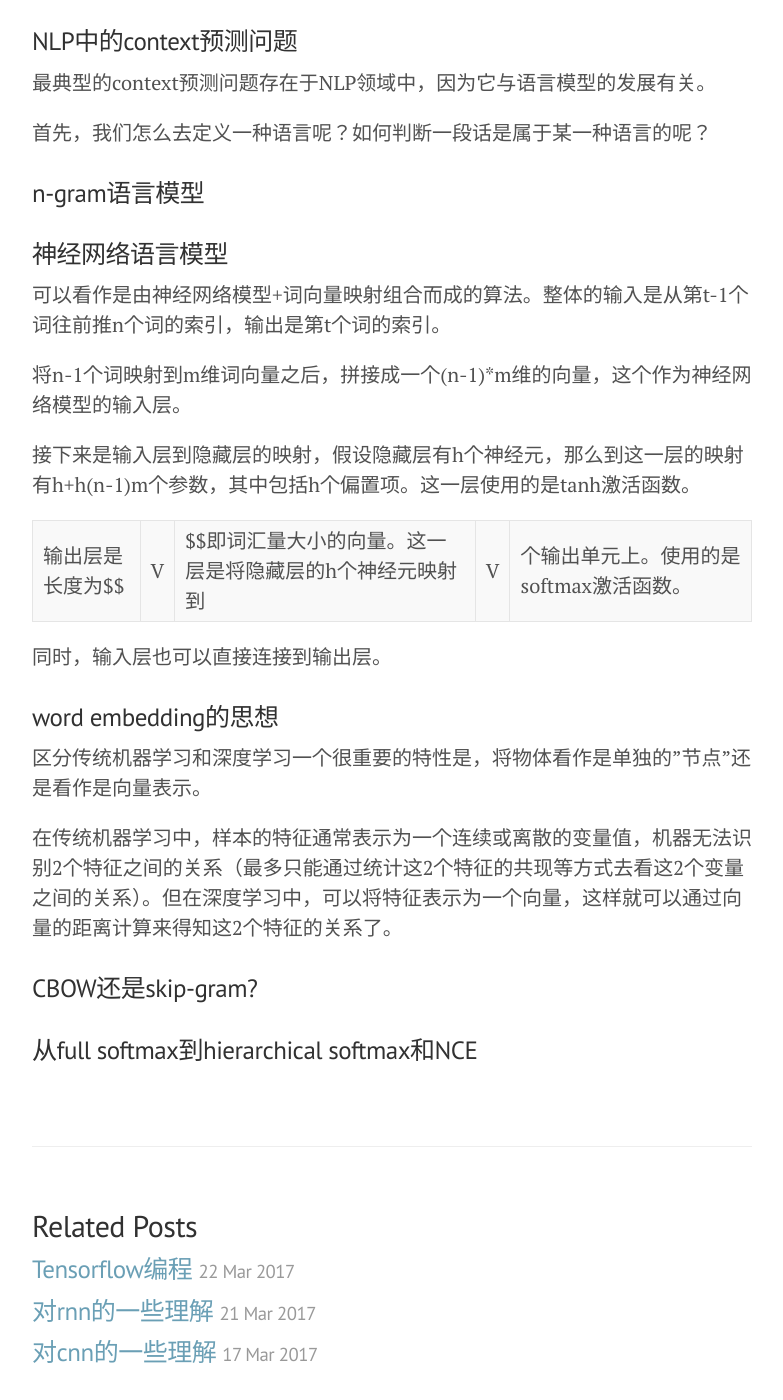
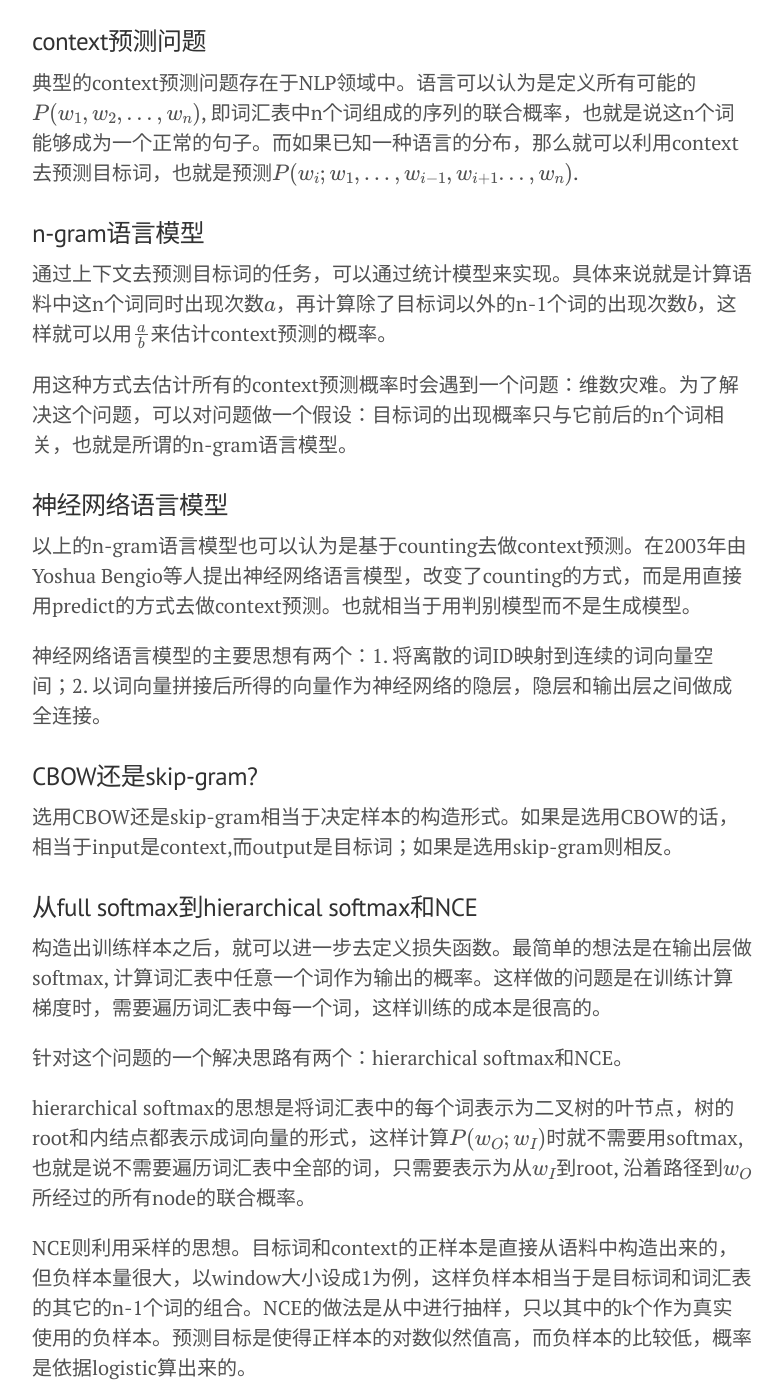
Before and after one commit to nomadcube/nomadcube.github.io, a Jekyll site: the page built from _posts/2017-02-15-context预测问题与word2vec模型.md, in a window 1280 px wide and 1400 px high, scrolled down 216 px. Shown: the whole window, without its empty margins (248-1031 px from the left). Built offline with Jekyll 4.4.1, drawn with Linux system fonts in a browser that asks for light colours; formulas are drawn with MathJax 3; comment, search, counter and statistics services are not loaded.

Commit message:
新文章

```diff
--- a/_posts/2017-02-15-context预测问题与word2vec模型.md
+++ b/_posts/2017-02-15-context预测问题与word2vec模型.md
@@ -3,29 +3,27 @@ layout: post
 tags: 神经网络
 ---
 
-### NLP中的context预测问题
-最典型的context预测问题存在于NLP领域中，因为它与语言模型的发展有关。
-
-首先，我们怎么去定义一种语言呢？如何判断一段话是属于某一种语言的呢？
+### context预测问题
+典型的context预测问题存在于NLP领域中。语言可以认为是定义所有可能的$$P(w_1, w_2, ..., w_n)$$, 即词汇表中n个词组成的序列的联合概率，也就是说这n个词能够成为一个正常的句子。而如果已知一种语言的分布，那么就可以利用context去预测目标词，也就是预测$$P(w_i;w_1,...,w_{i-1},w_{i+1}...,w_{n})$$.
 
 ### n-gram语言模型
+通过上下文去预测目标词的任务，可以通过统计模型来实现。具体来说就是计算语料中这n个词同时出现次数$$a$$，再计算除了目标词以外的n-1个词的出现次数$$b$$，这样就可以用$$\frac{a}{b}$$来估计context预测的概率。
+
+用这种方式去估计所有的context预测概率时会遇到一个问题：维数灾难。为了解决这个问题，可以对问题做一个假设：目标词的出现概率只与它前后的n个词相关，也就是所谓的n-gram语言模型。
 
 ### 神经网络语言模型
-可以看作是由神经网络模型+词向量映射组合而成的算法。整体的输入是从第t-1个词往前推n个词的索引，输出是第t个词的索引。
+以上的n-gram语言模型也可以认为是基于counting去做context预测。在2003年由Yoshua Bengio等人提出神经网络语言模型，改变了counting的方式，而是用直接用predict的方式去做context预测。也就相当于用判别模型而不是生成模型。
 
-将n-1个词映射到m维词向量之后，拼接成一个(n-1)*m维的向量，这个作为神经网络模型的输入层。
-
-接下来是输入层到隐藏层的映射，假设隐藏层有h个神经元，那么到这一层的映射有h+h(n-1)m个参数，其中包括h个偏置项。这一层使用的是tanh激活函数。
-
-输出层是长度为$$|V|$$即词汇量大小的向量。这一层是将隐藏层的h个神经元映射到|V|个输出单元上。使用的是softmax激活函数。
-
-同时，输入层也可以直接连接到输出层。
-
-### word embedding的思想
-区分传统机器学习和深度学习一个很重要的特性是，将物体看作是单独的"节点"还是看作是向量表示。
-
-在传统机器学习中，样本的特征通常表示为一个连续或离散的变量值，机器无法识别2个特征之间的关系（最多只能通过统计这2个特征的共现等方式去看这2个变量之间的关系）。但在深度学习中，可以将特征表示为一个向量，这样就可以通过向量的距离计算来得知这2个特征的关系了。
+神经网络语言模型的主要思想有两个：1. 将离散的词ID映射到连续的词向量空间；2. 以词向量拼接后所得的向量作为神经网络的隐层，隐层和输出层之间做成全连接。
 
 ### CBOW还是skip-gram?
+选用CBOW还是skip-gram相当于决定样本的构造形式。如果是选用CBOW的话，相当于input是context,而output是目标词；如果是选用skip-gram则相反。
 
 ### 从full softmax到hierarchical softmax和NCE
+构造出训练样本之后，就可以进一步去定义损失函数。最简单的想法是在输出层做softmax, 计算词汇表中任意一个词作为输出的概率。这样做的问题是在训练计算梯度时，需要遍历词汇表中每一个词，这样训练的成本是很高的。
+
+针对这个问题的一个解决思路有两个：hierarchical softmax和NCE。
+
+hierarchical softmax的思想是将词汇表中的每个词表示为二叉树的叶节点，树的root和内结点都表示成词向量的形式，这样计算$$P(w_O;w_I)$$时就不需要用softmax, 也就是说不需要遍历词汇表中全部的词，只需要表示为从$$w_I$$到root, 沿着路径到$$w_O$$所经过的所有node的联合概率。
+
+NCE则利用采样的思想。目标词和context的正样本是直接从语料中构造出来的，但负样本量很大，以window大小设成1为例，这样负样本相当于是目标词和词汇表的其它的n-1个词的组合。NCE的做法是从中进行抽样，只以其中的k个作为真实使用的负样本。预测目标是使得正样本的对数似然值高，而负样本的比较低，概率是依据logistic算出来的。
```
